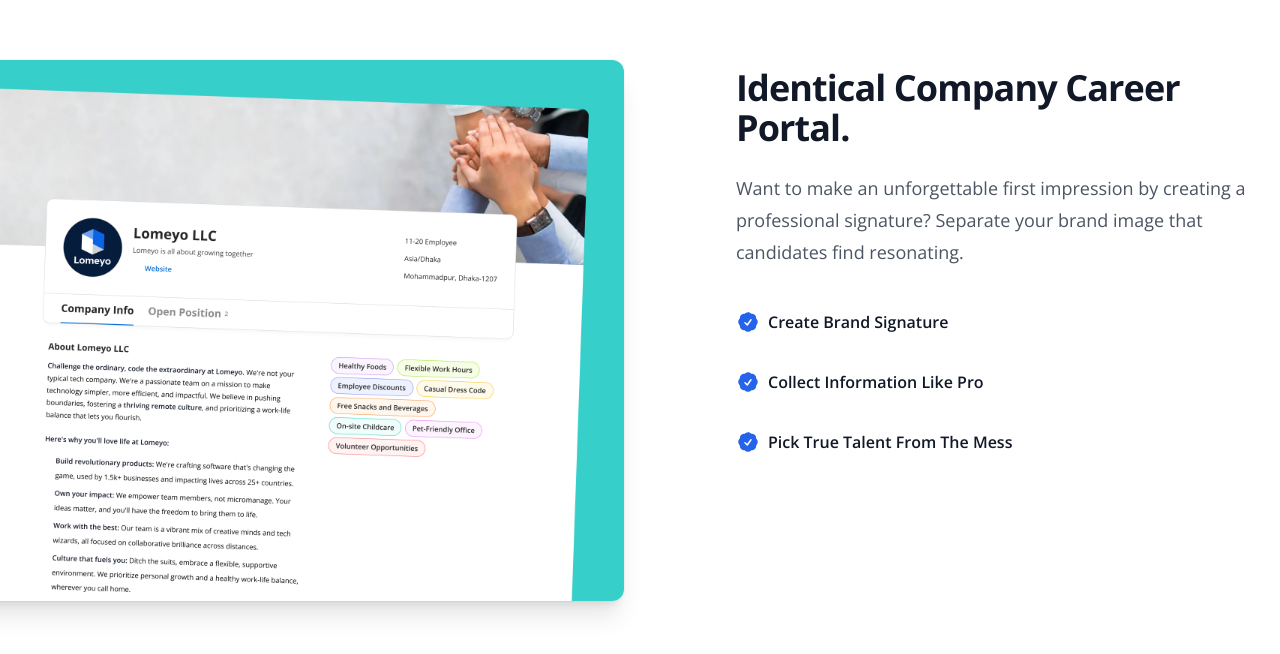
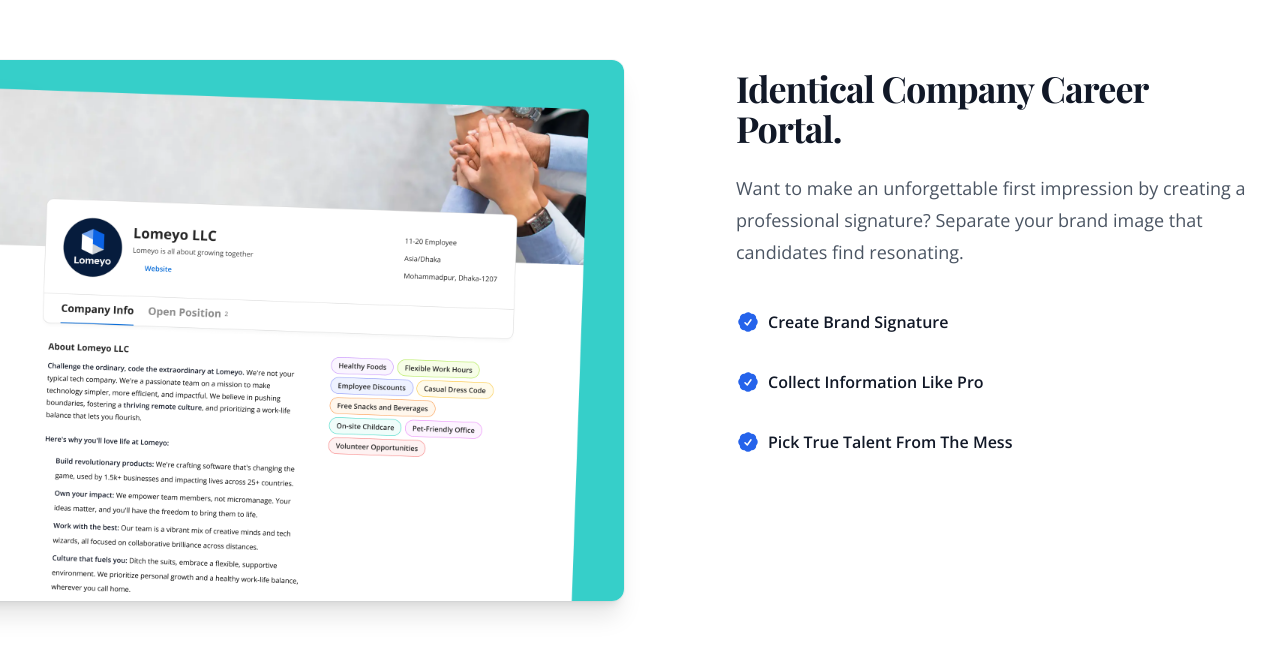
Before and after one commit to JuggleHire/jugglehire.com, a Nuxt app: page / in a window 1280 px wide. Shown: the part 4778-5432 px from the top of the page. Built offline with nearby package versions, Linux system fonts and the light colour scheme; what vue-datocms would draw is missing.

Commit message:
updated: font-family in career portal section

```diff
--- a/components/IdenticalCareerPortal.vue
+++ b/components/IdenticalCareerPortal.vue
@@ -4,8 +4,8 @@
       <div class="mx-auto grid max-w-2xl grid-cols-1 gap-x-8 gap-y-16 sm:gap-y-20 lg:mx-0 lg:max-w-none lg:grid-cols-2">
         <div class="lg:ml-auto lg:pl-4">
           <div class="lg:max-w-lg">
-            <p class="mt-2 text-3xl font-bold tracking-tight text-gray-900 sm:text-4xl">Identical Company
-              Career Portal.</p>
+            <h2 class="mt-2 text-3xl font-bold tracking-tight text-gray-900 sm:text-4xl">Identical Company
+              Career Portal.</h2>
             <p class="mt-6 text-lg leading-8 text-gray-600">Want to make an unforgettable first impression by creating
               a professional signature? Separate your brand image that
               candidates find resonating.</p>
@@ -39,7 +39,7 @@
             <component :is="item.icon" class="h-6 w-6" />
           </div>
           <div class="ms-5 sm:ms-6">
-            <h3 class="text-base font-semibold leading-7 text-gray-900" v-text="item.title" />
+            <p class="text-lg font-semibold leading-7 text-gray-900" v-text="item.title" />
             <p class="mt-1  text-base leading-7 text-gray-600" v-text="item.description" />
           </div>
         </div>
```
